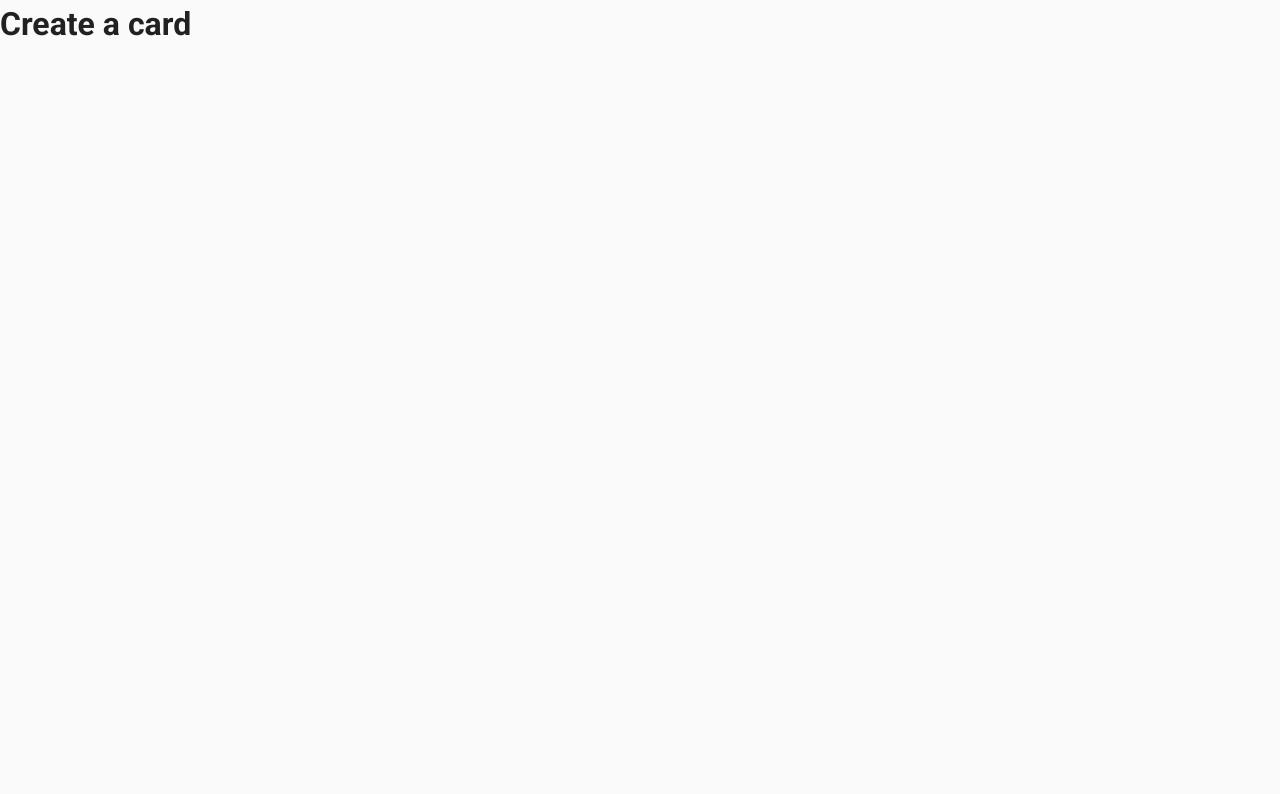
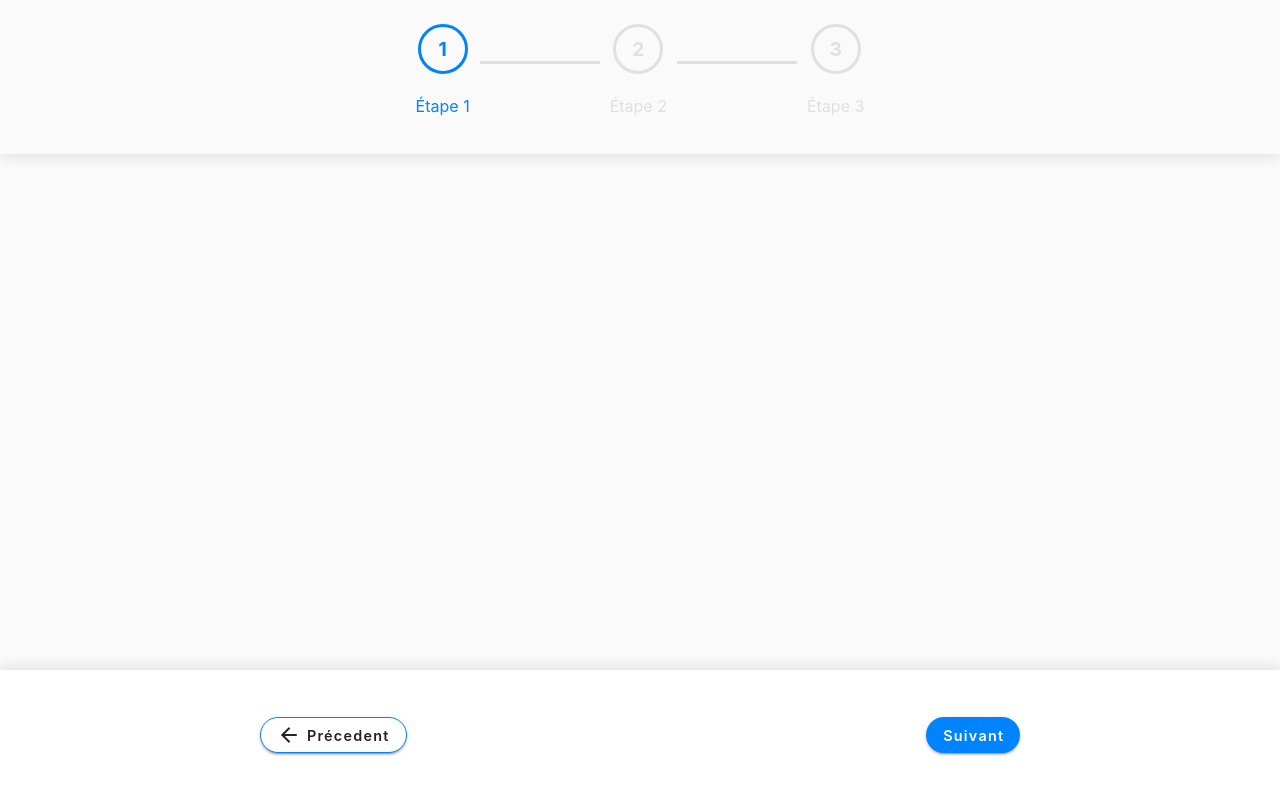
Before and after one commit to AmineAffif/Niagara, a Vue app: page /createCard in a window 1280 px wide. Shown: the top 794 px of the page. Built offline with nearby package versions, Linux system fonts and the light colour scheme.

Commit message:
added stepper and footer integration

```diff
--- a/src/App.vue
+++ b/src/App.vue
@@ -21,6 +21,13 @@ export default {
 
 
 <style>
+* {
+    font-family: -apple-system, BlinkMacSystemFont, sans-serif;
+}
+
+body {
+  overflow-x: hidden;
+}
 
 .theme--light.v-application {
   background-color: #FAFAFA !important;
@@ -28,5 +35,8 @@ export default {
 a {
   text-decoration: none;
 }
+a span {
+  text-transform: initial;
+}
 
 </style>
--- /dev/null
+++ b/src/components/Footer.vue
@@ -0,0 +1,71 @@
+<template>
+  <div class="footer">
+    <router-link to="/createCard" custom>
+      <v-btn id="prev_btn" elevation="2" rounded>
+        <v-icon id="left_arrow_icon">mdi-arrow-left</v-icon>Précedent</v-btn
+      >
+    </router-link>
+    <router-link to="/" id="next_btn_a" class="enabled_next_btn" custom>
+      <v-btn id="next_btn" elevation="2" rounded
+        >Suivant</v-btn
+      >
+    </router-link>
+  </div>
+</template>
+
+<script>
+export default {
+  name: "Footer",
+};
+</script>
+
+
+<style>
+.footer {
+  background-color: #fff;
+  padding: 47px 0;
+  width: 100vw;
+  box-shadow: 0px -5px 0.75rem rgba(0, 0, 0, 0.08);
+  position: fixed;
+  bottom: 0;
+  display: flex;
+  justify-content: space-around;
+}
+
+.footer a span {
+  font-weight: 600;
+  font-size: 0.9rem;
+}
+#prev_btn {
+  background: #fff;
+  border: #0083ff 1px solid;
+  transition: all 200ms ease-in-out;
+}
+#prev_btn:hover {
+  background: #0083ff;
+  color: #fff;
+}
+#prev_btn #left_arrow_icon {
+  margin-right: 5px;
+}
+
+#next_btn {
+  color: #fff;
+  background: #bdbdbd;
+}
+#next_btn_a {
+  cursor: not-allowed;
+  pointer-events: none;
+}
+.footer a.enabled_next_btn {
+  cursor: pointer !important;
+  pointer-events: auto !important;
+}
+
+.footer a.enabled_next_btn #next_btn {
+  background: #0083ff;
+}
+
+
+
+</style>
--- /dev/null
+++ b/src/components/Stepper.vue
@@ -0,0 +1,82 @@
+<template>
+  <div class="stepper">
+    <div class="step active_step">
+      <p class="step_num">1</p>
+      <p>Étape 1</p>
+    </div>
+
+    <div class="line_separator"></div>
+
+
+    <div class="step ">
+      <p class="step_num">2</p>
+      <p>Étape 2</p>
+    </div>
+
+    <div class="line_separator"></div>
+
+
+    <div class="step">
+      <p class="step_num">3</p>
+      <p>Étape 3</p>
+    </div>
+  </div>
+</template>
+
+<script>
+export default {
+    name: "Stepper",
+};
+</script>
+
+<style>
+
+    .stepper {
+        display: flex;
+        flex-wrap: nowrap;
+        justify-content: center;
+        align-items: center;
+        width: 100vw;
+        padding: 20px 0;
+        box-shadow: 0px 5px 0.75rem rgba(0,0,0,.08);
+    }
+    .step {
+        display: flex;
+        flex-direction: column;
+        justify-content: center;
+        align-items: center;
+    }
+    .step p {
+        margin: 4px 0;
+        color: #E0E0E0;
+    }
+    .line_separator {
+        height: 3px;
+        width: 120px;
+        background: #E0E0E0;
+        transform: translateY(-15px);
+        margin: 0 10px;
+    }
+    .step_num {
+        width: 50px !important;
+        height: 50px !important;
+        border: #E0E0E0 3px solid;
+        border-radius: 50%;
+        padding: 10px;
+        display: flex;
+        justify-content: center;
+        align-items: center;
+        font-weight: bold;
+        font-size: 1.2rem;
+        color: #E0E0E0;
+    }
+
+    .active_step p:nth-child(1) {
+        color: #0083FF;
+        border: #0083FF 3px solid;
+    }
+    .active_step p:nth-child(2) {
+        color: #0083FF;
+    }
+
+</style>
--- a/src/views/CreateCard.vue
+++ b/src/views/CreateCard.vue
@@ -1,11 +1,16 @@
 <template>
   <div class="create_card">
-    <h1>Create a card</h1>
+    <Stepper />
+    <Footer />
   </div>
 </template>
 
 <script>
-export default {};
+import Stepper from "../components/Stepper.vue";
+import Footer from "../components/Footer.vue";
+export default {
+  components: { Stepper, Footer },
+};
 </script>
 
 <style>
```
